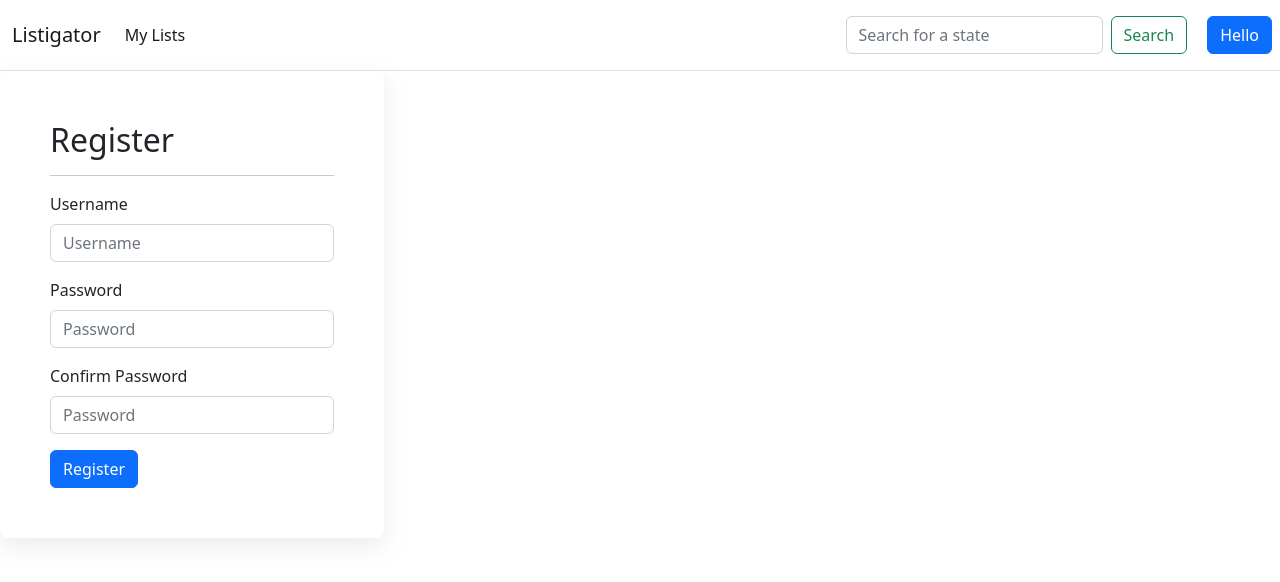
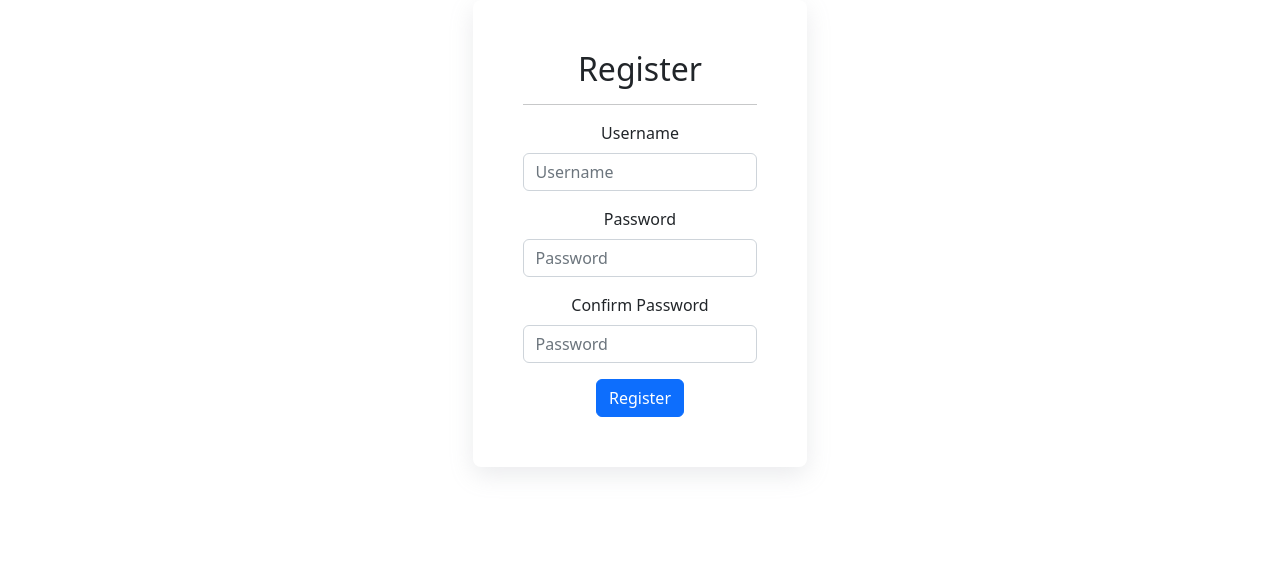
Before and after one commit to apalmm/listigator, a Flask app: page /register in a window 1280 px wide. Shown: the top 582 px of the page. Run offline with Flask 3, Linux system fonts and the light colour scheme.

Commit message:
more styles, begun lists

```diff
--- a/app.py
+++ b/app.py
@@ -21,17 +21,28 @@ def index():
 
 @app.route('/register',methods = ['POST', 'GET'])
 def register():
+    message = None
     if request.method == 'POST':
         username = request.form['username']
-        if (request.form['password'] == request.form['confirm_password']):
-            user = User(username, request.form['password'])
-            db.session.add(user)
-            db.session.commit()
-            return redirect(url_for('login'))
+        password = request.form['password']
+        confirm_password = request.form['confirm_password']
 
-        return redirect(url_for('login'))
+        if username and password and confirm_password:
+            if (password == confirm_password):
+                user = User(username, password)
+                db.session.add(user)
+                db.session.commit()
+                return redirect(url_for('login'))
+            else:
+                message = 'Invalid register information.'
+        else:
+            message = 'Missing register information.'
+            return render_template('register.html', message=message)
+
+        return render_template('register.html', message=message)
     else:
-        return render_template('register.html')
+        return render_template('register.html', message=message)
+
 
 @app.route('/login', methods = ['POST', 'GET'])
 def login():
@@ -60,13 +71,14 @@ def results():
     name = request.args.get('name')
     city = request.args.get('city')
     phone = request.args.get('phone')
+    field = request.args.get('field')
 
-    print(name, city, phone)
+    print(name, city, phone, field)
 
     if name == "" and city == "" and phone == "":
         html = ""
     else:
-        lawyers = get_lawyers(name, city, phone)
+        lawyers = get_lawyers(name, city, phone, field)
         html = render_template('results.html', lawyers=lawyers)
 
     return make_response(html)
--- a/constants.py
+++ b/constants.py
@@ -1 +1 @@
-field_options = ['--Any--', 'Juvenile', 'Guardianships', 'Cannabis', 'Civil+Rights', 'Criminal', 'Human+Rights', 'Immigration', 'Indian', 'LGBTQ']
+field_options = ['--Any--', 'Juvenile', 'Guardianships', 'Cannabis', 'Civil Rights', 'Criminal', 'Human Rights', 'Immigration', 'Indian', 'LGBTQ']
--- a/database.py
+++ b/database.py
@@ -28,7 +28,7 @@ def query_database(query, mapping=None, many=True):
 
 # PUBLIC INTERFACE
 
-def get_lawyers(name, city, phone, probono=False, field='Juvenile'):
+def get_lawyers(name, city, phone, field, probono=False):
     query = "SELECT * FROM Lawyer INNER JOIN Field ON Field.LicenseNumber = Lawyer.LicenseNumber"
 
     parameters = {}
@@ -53,6 +53,8 @@ def get_lawyers(name, city, phone, probono=False, field='Juvenile'):
     if conditions:
         query += " WHERE " + " AND ".join(conditions)
 
+    query += " LIMIT 250 "
+
     print(query, parameters)
 
     lawyers = query_database(query, parameters)
--- a/static/js/script.js
+++ b/static/js/script.js
@@ -2,9 +2,8 @@ function updateInput()
 {
     $("#name").on("keyup", updateResults);
     $("#city").on("keyup", updateResults);
+    $("#field").on("change", updateResults);
     $("#phone").on("keyup", updateResults);
-
-    console.log('hello');
     // $("#probono").on("change", updateResults);
 }
 
@@ -13,15 +12,18 @@ function updateResults()
     let name = $("#name").val();
     let city = $("#city").val();
     let phone = $("#phone").val();
+    let field = $("#field").val();
 
-    let probono = $("#probono").val();
+    if (field == '--Any--') {
+        field = ''
+    }
 
-    console.log(probono);
     //encodeURIComponent searchPrefix
 
-    let url = "/search?name=" + name + "&" + "city=" + city +"&" + "phone=" + phone; //add on to flash route the prefix (aka whatever is in the search Prefix)
+    let url = "/search?name=" + name + "&" + "city=" + city + "&" + "phone=" + phone + "&" + "field=" + field //add on to flash route the prefix (aka whatever is in the search Prefix)
 
     console.log(url)
+
     request = $.ajax({
         type: "GET", //get request
         url: url,
--- a/templates/layout.html
+++ b/templates/layout.html
@@ -7,11 +7,12 @@
     <script src="https://ajax.googleapis.com/ajax/libs/jquery/3.6.0/jquery.min.js"></script>
     <script src="{{url_for('static', filename='js/script.js')}}"></script>
     <link rel="stylesheet" href="{{url_for('static', filename='css/style.css')}}">
-            <link href="https://cdn.jsdelivr.net/npm/bootstrap@5.2.3/dist/css/bootstrap.min.css" rel="stylesheet" integrity="sha384-rbsA2VBKQhggwzxH7pPCaAqO46MgnOM80zW1RWuH61DGLwZJEdK2Kadq2F9CUG65" crossorigin="anonymous">
+    <script src="https://cdn.jsdelivr.net/npm/bootstrap@5.3.0-alpha3/dist/js/bootstrap.bundle.min.js" integrity="sha384-ENjdO4Dr2bkBIFxQpeoTz1HIcje39Wm4jDKdf19U8gI4ddQ3GYNS7NTKfAdVQSZe" crossorigin="anonymous"></script>
+    <link href="https://cdn.jsdelivr.net/npm/bootstrap@5.3.0-alpha3/dist/css/bootstrap.min.css" rel="stylesheet" integrity="sha384-KK94CHFLLe+nY2dmCWGMq91rCGa5gtU4mk92HdvYe+M/SXH301p5ILy+dN9+nJOZ" crossorigin="anonymous">
     {% endblock %}
     <title>{% block title %}{% endblock %}</title>
   </head>
-    <body>
+  <body style="100vh">
     <nav class="navbar navbar-expand-lg border-bottom">
       <div class="container-fluid">
         <a class="navbar-brand" href="#">Listigator</a>
@@ -30,11 +31,15 @@
           </form>
         </div>
       </div>
-          <button class='btn btn-primary m-2' type='button'>Hello</button>
+      <button class='btn btn-primary m-2 p-2 w-25' type='button' id='new-list-button'>New List</button>
     </nav>
     <main>
+      <div class="row">
+        <div class='col container'>
           {% block main %}
           {% endblock %}
+        </div>
+      </div>
     </main>
   </body>
 </html>
--- /dev/null
+++ b/templates/loginlayout.html
@@ -0,0 +1,20 @@
+<!DOCTYPE html>
+<html class="h-100" data-bs-theme="dark">
+    <head>
+        {% block head %}
+            <meta charset="utf-8">
+            <meta name="viewport" content="width=device-width, initial-scale=1">
+            <link rel="stylesheet" href="{{url_for('static', filename='css/style.css')}}">
+            <link href="https://cdn.jsdelivr.net/npm/bootstrap@5.2.3/dist/css/bootstrap.min.css" rel="stylesheet" integrity="sha384-rbsA2VBKQhggwzxH7pPCaAqO46MgnOM80zW1RWuH61DGLwZJEdK2Kadq2F9CUG65" crossorigin="anonymous">
+        {% endblock %}
+        <title>{% block title %}{% endblock %}</title>
+    </head>
+    <body>
+      <div class='container text-center'>
+        <div class='login-container align-center'>
+          {% block content %}
+          {% endblock %}
+        </div>
+      </div>
+    </body>
+</html>
--- a/templates/register.html
+++ b/templates/register.html
@@ -1,22 +1,23 @@
-{% extends 'layout.html' %}
-{% block main %}
-<div class="login-container">
+{% extends 'loginlayout.html' %}
+{% block content %}
 <h2>Register</h2>
 <hr>
 <form action="{{url_for('register')}}" method="post">
     <div class="mb-3">
       <label for="username" class="form-label">Username</label>
-          <input type="username" placeholder="Username" class="form-control" name="username">
+      <input type="username" placeholder="Username" class="form-control" name="username" required>
     </div>
     <div class="mb-3">
       <label for="password" class="form-label">Password</label>
-          <input type="password" placeholder="Password" class="form-control" name="confirm_password">
+      <input type="password" placeholder="Password" class="form-control" name="password" required>
     </div>
     <div class="mb-3">
-            <label for="password" class="form-label">Confirm Password</label>
-            <input type="password" placeholder="Password" class="form-control" name="confirm_password">
+        <label for="confirm_password" class="form-label">Confirm Password</label>
+        <input type="password" placeholder="Password" class="form-control" name="confirm_password" required>
     </div>
+    {% if message %}
+      <p class='text-danger'>{{message}}</p>
+    {% endif %}
     <button type="submit" class="btn btn-primary">Register</button>
 </form>
-</div>
 {% endblock %}
--- a/templates/results.html
+++ b/templates/results.html
@@ -1,5 +1,5 @@
 {% if lawyers %}
-<table class='table bg-light table-striped'>
+<table class='table ph-3 bg-light table-striped'>
   <thead>
     <tr>
       <th scope="col">Name</th>
```
Also changed, not shown: templates/home.html (+10 -6 lines), templates/login.html (+3 -18 lines), static/css/style.css (line endings or trailing spaces). Lines whose indentation alone changed are shown as unchanged.
